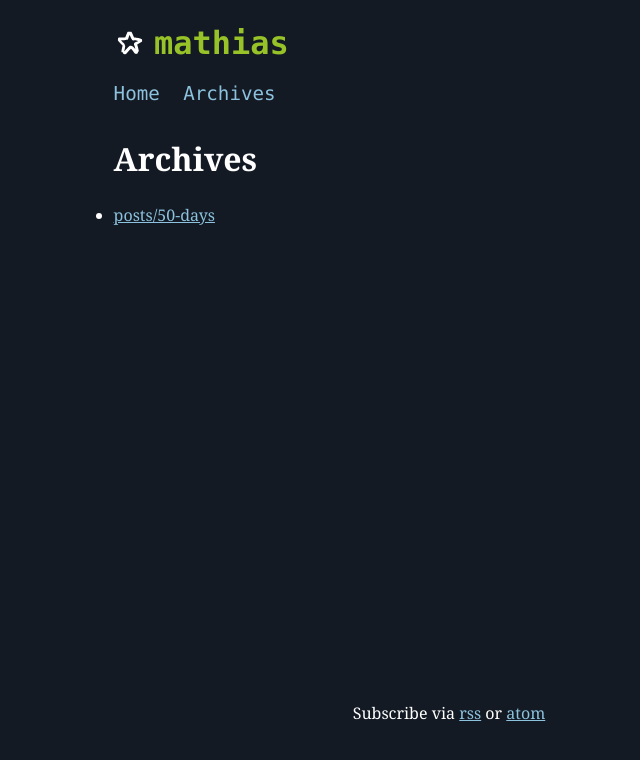
After one commit to MathiasDPX/starblog, a Flask app: page /archives in a window 1280 px wide. The commit adds this page. Shown: the top 760 px of the page, without its empty margins (191-831 px from the left). Run offline with Flask 3, Linux system fonts and the light colour scheme; style sheets or scripts are compiled from the project's sources; some web fonts are replaced.

Commit message:
add archives

```diff
--- a/main.py
+++ b/main.py
@@ -21,6 +21,11 @@ def serve_scss(name):
     return Response(css, mimetype="text/css")
 
 
+@app.route("/archives")
+def archives():
+    return render_template("archives.html", posts=list(posts.keys()))
+
+
 @app.route("/p/<string:name>")
 def serve_post(name):
     content = posts.get(name)
--- a/static/scss/style.scss
+++ b/static/scss/style.scss
@@ -39,6 +39,10 @@ nav {
         text-decoration: none;
         font-family: "Berkeley Mono", Iosevka, Hack, Menlo, Consolas, Monaco, Liberation Mono, Lucida Console, monospace;
 
+        &:has(+ a) {
+            margin-right: 1em;
+        }
+
         &:hover {
             text-decoration: underline;
         }
--- /dev/null
+++ b/templates/archives.html
@@ -0,0 +1,12 @@
+{% extends 'base.html' %}
+
+{% block content %}
+<h1>Archives</h1>
+
+{% for post in posts %}
+<ul>
+    <li><a href="/p/{{ post }}">{{ post }}</a></li>
+</ul>
+{% endfor %}
+
+{% endblock %}
--- a/templates/base.html
+++ b/templates/base.html
@@ -16,6 +16,7 @@
 
     <nav>
         <a href="/">Home</a>
+        <a href="/archives">Archives</a>
     </nav>
 
     <main>{% block content %}{% endblock %}</main>
```
